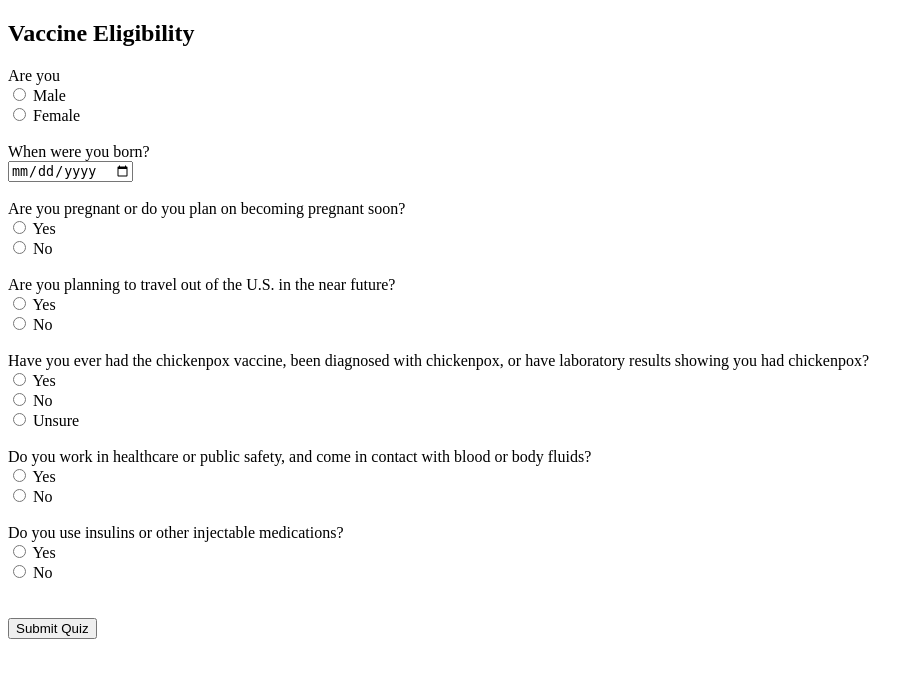
After one commit to ershams/Vaxtrac, a Flask app: page /quiz in a window 1280 px wide. The commit adds this page. Shown: the top 678 px of the page, without its empty margins (0-924 px from the left). Run offline with Flask 2, Linux system fonts and the light colour scheme.

Commit message:
fixing server.py

```diff
--- a/crud.py
+++ b/crud.py
@@ -59,10 +59,10 @@ def create_vaccine(Vaccine, nineteen_to_twentysix, twentyseven_to_fortynine, fif
                        sixtyfive=sixtyfive)
     return adult_vaccine
 
-def create_profile(user, name, vaccine, vaccine_date):
+def create_profile(user, name, age):
     """Creates and returns new profile"""
 
-    profile = Profile(user=user, name=name, vaccine=vaccine, vaccine_date=vaccine_date)
+    profile = Profile(user=user, name=name,  age=age)
 
     return profile
 
--- a/model.py
+++ b/model.py
@@ -21,6 +21,7 @@ class Profile(db.Model):
 
     profile_id = db.Column(db.Integer, primary_key = True, autoincrement = True)
     name = db.Column(db.String, nullable = False)
+    gender = db.Column(db.String)
     age = db.Column(db.DateTime, nullable = False)
     vaccine_status = db.Column(db.Boolean)
     user_id = db.Column(db.Integer, db.ForeignKey("user.user_id"))
--- a/server.py
+++ b/server.py
@@ -17,23 +17,23 @@ def homepage():
 
     return render_template("homepage.html")
 
-@app.route("/login", methods=["GET", "POST"])
+@app.route("/login", methods=["POST"])
 def process_login():
     """Process user login."""
 
-    if request.method == 'POST':
-        email = request.form.get("email")
-        password = request.form.get("password")
+    # if request.method == 'POST':
+    email = request.form.get("email")
+    password = request.form.get("password")
 
-        user = crud.get_user_by_email(email)
-        if not user or user.password != password:
+    user = crud.get_user_by_email(email)
+    if not user or user.password != password:
             flash("The email or password you entered was incorrect.")
-        else:
+    else:
             # Log in user by storing the user's email in session
             session["user_email"] = user.email
             flash(f"Welcome back, {user.email}!")
 
-        return redirect("/dashboard")
+    return redirect("/dashboard")
 
 @app.route("/logout")
 def process_logout():
@@ -46,15 +46,24 @@ def process_logout():
 def show_dashboard():
     """Show user dashboard"""
 
-    logged_in_email = session.get("user_email")
-    user = crud.get_user_by_email(logged_in_email)
+    if 'user_email' in session:
+        print('!!!!')
 
-    return render_template("dashboard.html")
+        logged_in_email = session.get("user_email")
+        user = crud.get_user_by_email(logged_in_email)
+
+        return render_template("dashboard.html", profiles = user.profiles)
+    return redirect ('/')
 
 @app.route("/sign-up")
 def show_sign_up_form():
     """take use to sign-up form"""
     return render_template("registration.html")
+
+@app.route("/quiz")
+def show_quiz():
+    """take use to sign-up form"""
+    return render_template("quiz.html")
 
 @app.route("/registration", methods=["POST"])
 def register_user():
@@ -80,14 +89,22 @@ def register_user():
 def add_profile():
     """Create and log a new profile."""
     logged_in_email = session.get("user_email")
+    if logged_in_email:
 
-    user = crud.get_user_by_email(logged_in_email)
-    # user=user, name=name, age=age, vaccine_status=vaccine_status)
+        user = crud.get_user_by_email(logged_in_email)
+        # user=user, name=name, age=age, vaccine_status=vaccine_status)
 
-    name = request.form.get('name')
-    age = request.form.get('age')
-    vaccine = request.form.get('vaccine')
-    admin_date = request.form.get('admin_date')
+        name = request.form.get('nameField')
+        print(type(name))
+        age = request.form.get('dobField')
+        # vaccine = request.form.get('vaccine')
+        gender = request.form.getlist('gender')
+
+        profile = crud.create_profile(user, name, age)
+        db.session.add(profile)
+        db.session.commit()
+
+    return redirect("/dashboard")
 
 
 
--- /dev/null
+++ b/static/js/profile.jsx
@@ -0,0 +1,4 @@
+let name = document.getElementById("nameField").value;
+
+let gender = document.querySelector('input[name="gender"]:checked').value;
+console.log(gender);
--- /dev/null
+++ b/template/quiz.html
@@ -0,0 +1,55 @@
+{% extends 'base.html' %}
+{% block title %}Vaxtrac{% endblock %}
+
+{% block head %}
+
+
+{% endblock %}
+
+
+{% block body %}
+
+
+<div>
+    <h2>Vaccine Eligibility</h2>
+
+    Are you <br>
+
+    <input type="radio" id="maleField" name="gender" value="male" /> <label for="male">Male</label> <br>
+    <input type="radio" id="femaleField" name="gender" value="female" /> <label for="female" >Female</label><br><br>
+
+    When were you born?<br>
+    <input type="date" id="dobField" name="DOB" /> <br><br>
+
+    Are you pregnant or do you plan on becoming pregnant soon?<br>
+
+    <input type="radio" id="pregnantYes" name="pregnant" value="pregnantYes" /> Yes</input><br>
+    <input type="radio" id="pregnantNo" name="pregnant" value="pregnantNo" /> No </input><br><br>
+
+    Are you planning to travel out of the U.S. in the near future?<br>
+
+    <input type="radio" id="travelYes" name="travel" value="travelYes" /> Yes</input><br>
+    <input type="radio" id="traveltNo" name="travel" value="traveltNo" /> No </input><br><br>
+
+    Have you ever had the chickenpox vaccine, been diagnosed with chickenpox, or have laboratory results showing you had chickenpox?<br>
+
+    <input type="radio" id="cpYes" name="chickenpox" value="cpYes" /> Yes</input><br>
+    <input type="radio" id="cpNo" name="chickenpox" value="cpNo" /> No </input><br>
+    <input type="radio" id="cpUnsure" name="chickenpox" value="cpUnsure" /> Unsure </input><br><br>
+
+    Do you work in healthcare or public safety, and come in contact with blood or body fluids?<br>
+
+    <input type="radio" id="bloodYes" name="chickenpox" value="bloodYes" /> Yes</input><br>
+    <input type="radio" id="bloodNo" name="chickenpox" value="bloodNo" /> No </input><br><br>
+
+    Do you use insulins or other injectable medications?<br>
+
+    <input type="radio" id="injectYes" name="inject" value="injectYes" /> Yes</input><br>
+    <input type="radio" id="injectNo" name="inject" value="injectYes" /> No </input><br><br>
+
+
+    <br><button id="submitQuiz" type = "submit">Submit Quiz</button>
+
+    </div>
+
+    {% endblock %}
```
Also changed, not shown: template/dashboard.html (+96 -3 lines).
